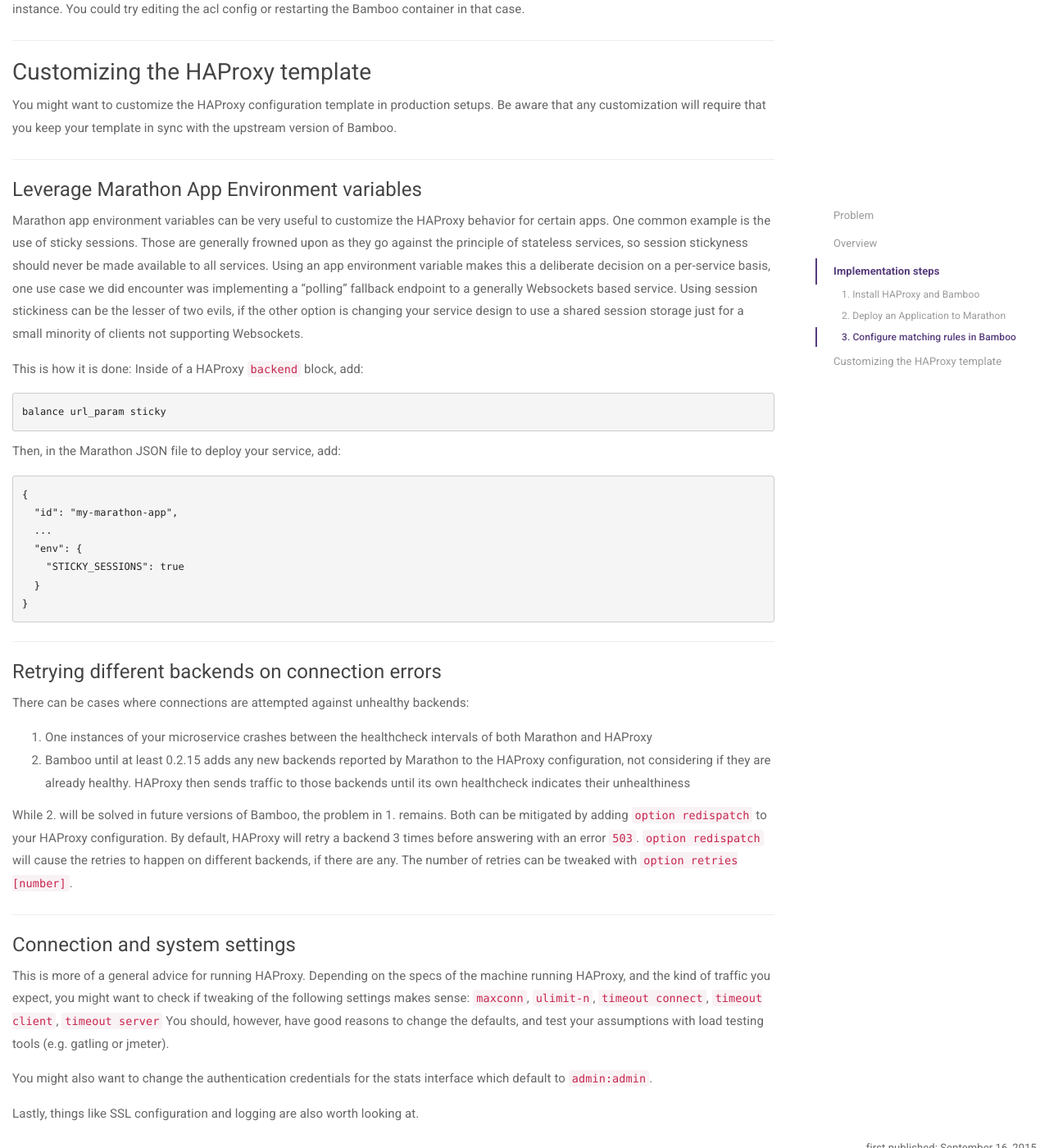
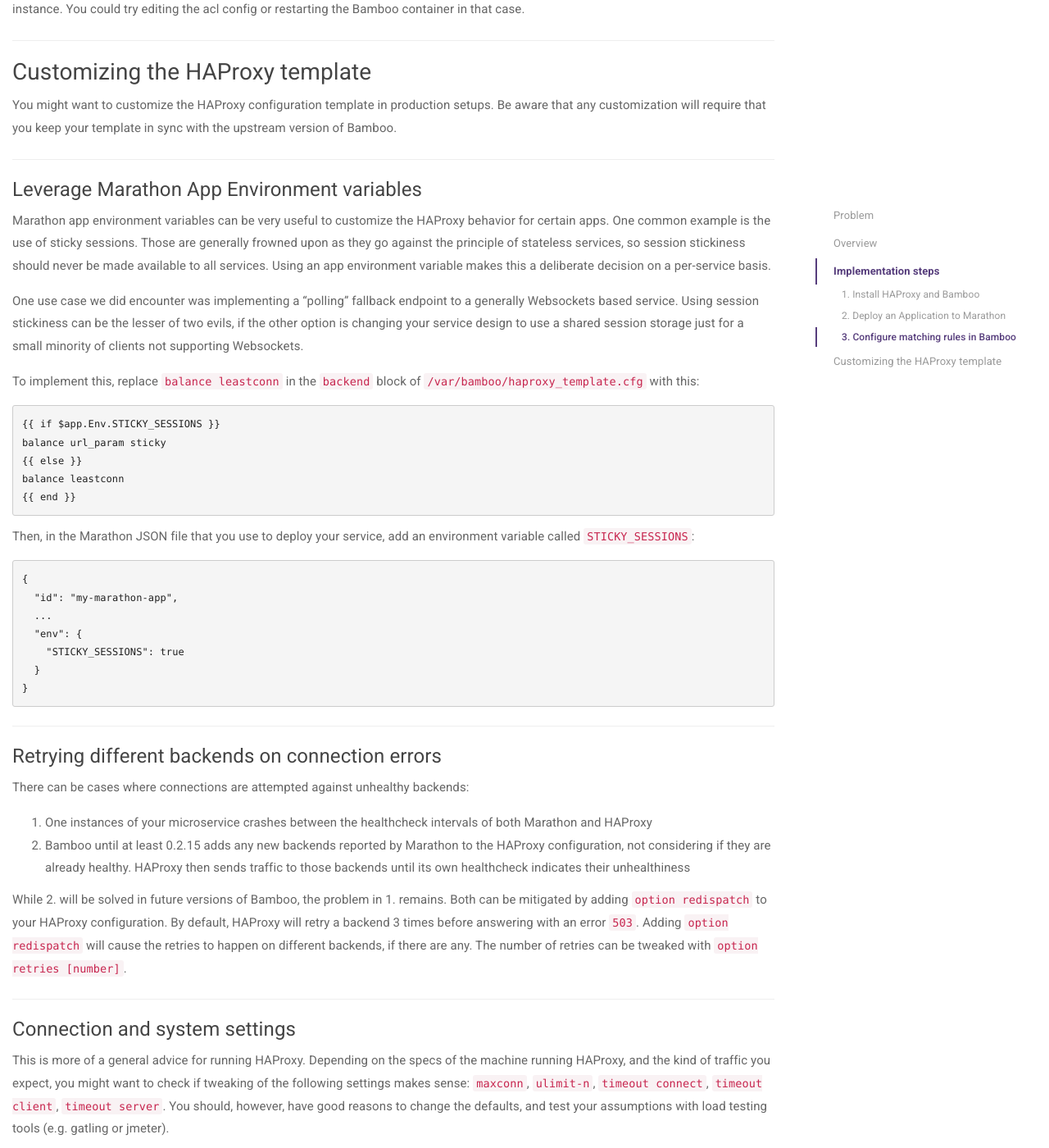
Before and after one commit to programmableinfrastructure/p24e.io, a Jekyll site: the page built from _guides/service-discovery/bamboo-haproxy-marathon.md, in a window 1280 px wide and 1400 px high, scrolled down 5072 px. Shown: the whole window at 82% size. Built offline with Jekyll 4.4.1, drawn with Linux system fonts in a browser that asks for light colours; some of the changed text lies outside the part shown.

Commit message:
Fix typos and markdown curly bracket escaping

```diff
--- a/_guides/service-discovery/bamboo-haproxy-marathon.md
+++ b/_guides/service-discovery/bamboo-haproxy-marathon.md
@@ -17,7 +17,8 @@
 
 ## Overview
 
-**Components:** [Bamboo](/tech/bamboo/), [Marathon](/tech/Marathon/), [HAProxy](/tech/haproxy/), [Zookeeper](/tech/zookeeper/)
+**Components:** [Bamboo](/tech/bamboo/), [Marathon](/tech/Marathon/),
+[HAProxy](/tech/haproxy/), [Zookeeper](/tech/zookeeper/)
 
 * Marathon starts Applications (services) as tasks in the Mesos cluster and uses
   healthchecks to keep track of their status
@@ -126,7 +127,7 @@
 
 Post it to the Marathon API via curl:
 
-    curl -X POST -H "Content-Type: application/json" http://ip-to-Marathon:8080/v2/apps -d@ghost.json
+    curl -X POST -H "Content-Type: application/json" http://ip-to-marathon:8080/v2/apps -d@ghost.json
 
 Check the Marathon UI, and you should see Ghost being deployed:
 
@@ -180,22 +181,29 @@
 
 ### Leverage Marathon App Environment variables
 
-Marathon app environment variables can be very useful to customize the HAProxy behavior for
-certain apps.
-One common example is the use of sticky sessions. Those are generally frowned upon as they go against
-the principle of stateless services, so session stickyness should never be made available to all services.
-Using an app environment variable makes this a deliberate decision on a per-service basis, one use case
-we did encounter was implementing a "polling" fallback endpoint to a generally Websockets based service.
-Using session stickiness can be the lesser of two evils, if the other option is changing your service
-design to use a shared session storage just for a small minority of clients not supporting Websockets.
+Marathon app environment variables can be very useful to customize the HAProxy
+behavior for certain apps.
+One common example is the use of sticky sessions. Those are generally frowned
+upon as they go against the principle of stateless services, so session stickiness
+should never be made available to all services. Using an app environment variable
+makes this a deliberate decision on a per-service basis.
 
-This is how it is done: Inside of a HAProxy `backend` block, add:
+One use case we did encounter was implementing a "polling" fallback endpoint to
+a generally Websockets based service. Using session stickiness can be the lesser
+of two evils, if the other option is changing your service design to use a shared
+session storage just for a small minority of clients not supporting Websockets.
 
+To implement this, replace `balance leastconn` in the `backend` block of
+`/var/bamboo/haproxy_template.cfg` with this:
+{% raw %}
     {{ if $app.Env.STICKY_SESSIONS }}
     balance url_param sticky
     {{ else }}
-
-Then, in the Marathon JSON file to deploy your service, add:
+    balance leastconn
+    {{ end }}
+{% endraw %}
+Then, in the Marathon JSON file that you use to deploy your service, add an
+environment variable called `STICKY_SESSIONS`:
 
     {
       "id": "my-marathon-app",
@@ -221,8 +229,9 @@
 While 2. will be solved in future versions of Bamboo, the problem in 1. remains.
 Both can be mitigated by adding `option redispatch` to your HAProxy configuration.
 By default, HAProxy will retry a backend 3 times before answering with an error
-`503`. `option redispatch` will cause the retries to happen on different backends,
-if there are any. The number of retries can be tweaked with `option retries [number]`.
+`503`. Adding `option redispatch` will cause the retries to happen on different
+backends, if there are any. The number of retries can be tweaked with
+`option retries [number]`.
 
 ---
 
@@ -231,7 +240,7 @@
 This is more of a general advice for running HAProxy.
 Depending on the specs of the machine running HAProxy, and the kind of traffic you expect,
 you might want to check if tweaking of the following settings makes sense:
-`maxconn`, `ulimit-n`, `timeout connect`, `timeout client`, `timeout server`
+`maxconn`, `ulimit-n`, `timeout connect`, `timeout client`, `timeout server`.
 You should, however, have good reasons to change the defaults, and test your assumptions
 with load testing tools (e.g. gatling or jmeter).
 
```
Also changed, not shown: other parts of _guides/service-discovery/bamboo-haproxy-marathon.md (+1 -1 lines).
